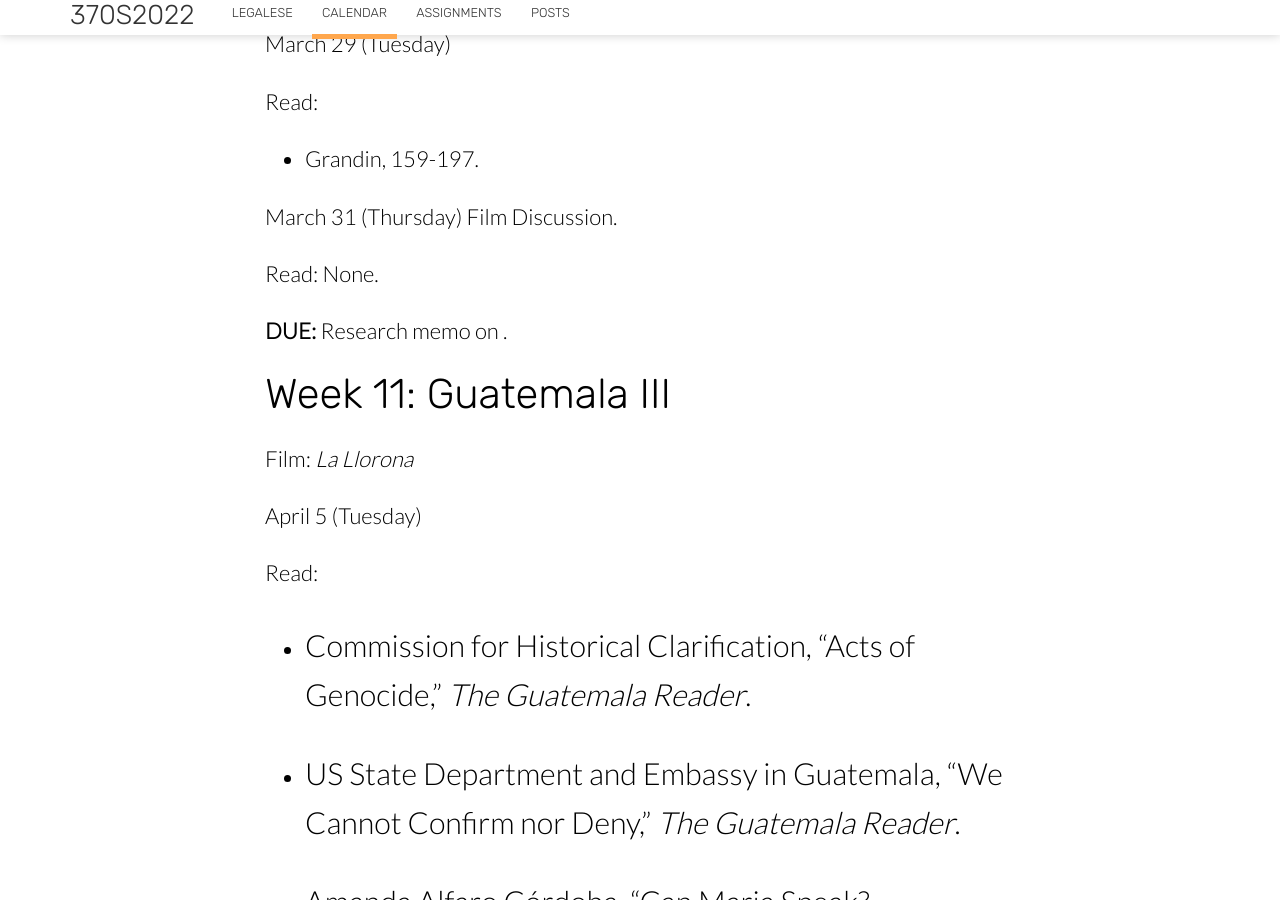
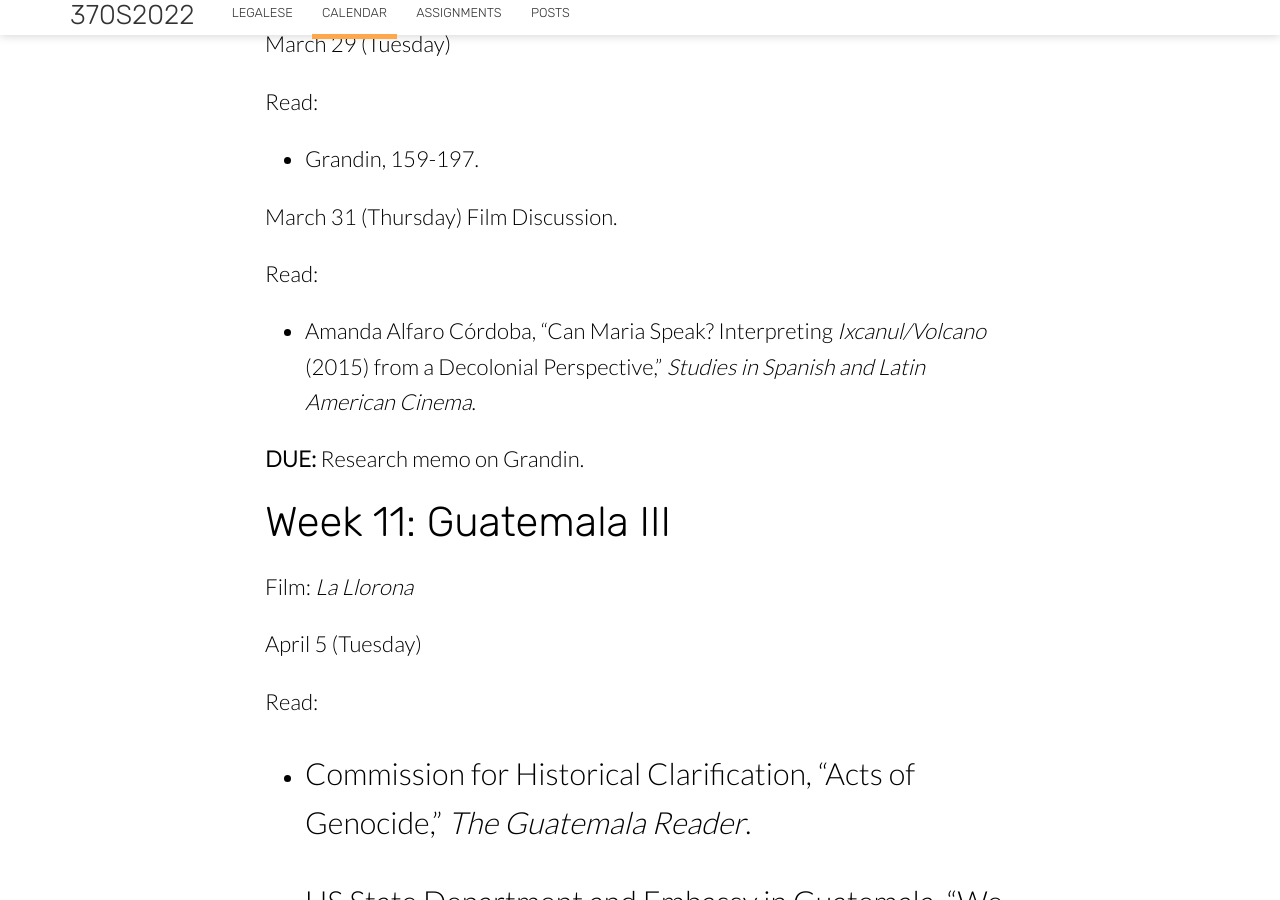
Before and after one commit to chadblack/370S2022, a Jekyll site: the page built from calendar.md, in a window 1280 px wide and 900 px high, scrolled down 6428 px. Built offline with Jekyll 4.4.1, drawn with Linux system fonts in a browser that asks for light colours; nearby versions of some CDN libraries; some of the changed text lies outside the part shown.

Commit message:
calendar

```diff
--- a/calendar.md
+++ b/calendar.md
@@ -196,11 +196,12 @@ Read:
 
 March 31 (Thursday) Film Discussion.
 
-Read: None.
+Read:
+
+* Amanda Alfaro Córdoba, "Can Maria Speak? Interpreting *Ixcanul/Volcano* (2015) from a Decolonial Perspective," *Studies in Spanish and Latin American Cinema*.
 
 
-
-**DUE:** Research memo on .
+**DUE:** Research memo on Grandin.
 
 ## Week 11: Guatemala III
 
```
Also changed, not shown: other parts of calendar.md (+2 -9 lines).
